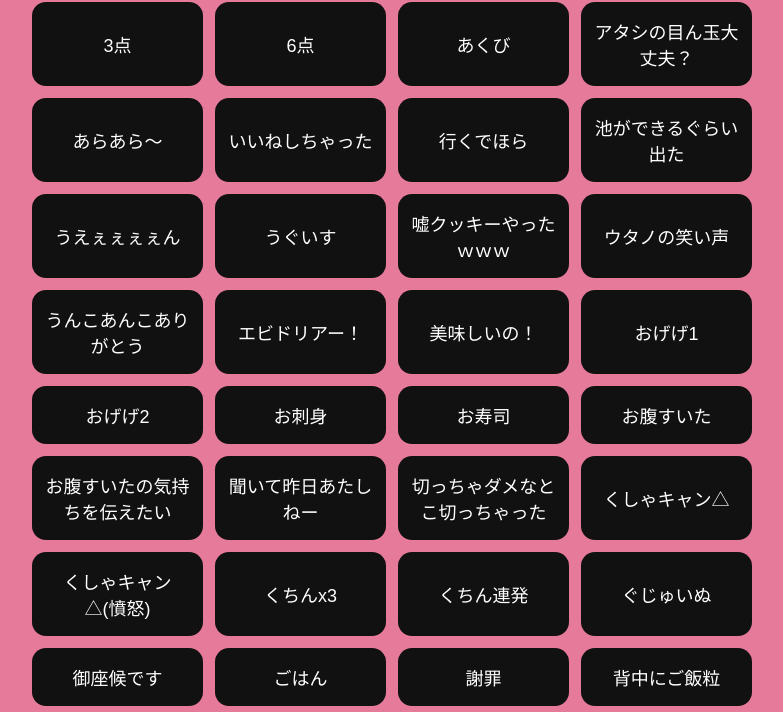
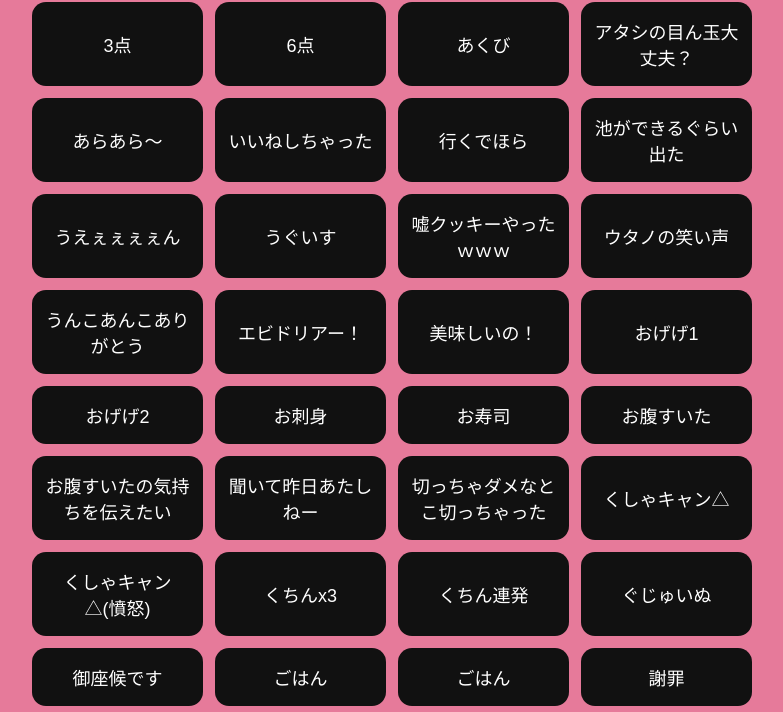
Before and after one commit to 47fl2221/momotsukihagu_button, a plain HTML site: page index.html in a window 1280 px wide. Shown: the part 88-800 px from the top of the page, without its empty margins (248-1031 px from the left). Drawn offline with Linux system fonts and the light colour scheme.

Commit message:
Update index.html

```diff
--- a/index.html
+++ b/index.html
@@ -77,6 +77,7 @@
   <button onclick="play('ぐじゅいぬ')">ぐじゅいぬ</button>
   <button onclick="play('御座候です')">御座候です</button>
   <button onclick="play('ごはん')">ごはん</button>
+  <button onclick="play('ごはん')">ごはん</button>
   <button onclick="play('謝罪')">謝罪</button>
   <button onclick="play('背中にご飯粒')">背中にご飯粒</button>
   <button onclick="play('全部ひらがなやからね')">全部ひらがなやからね</button>
```
